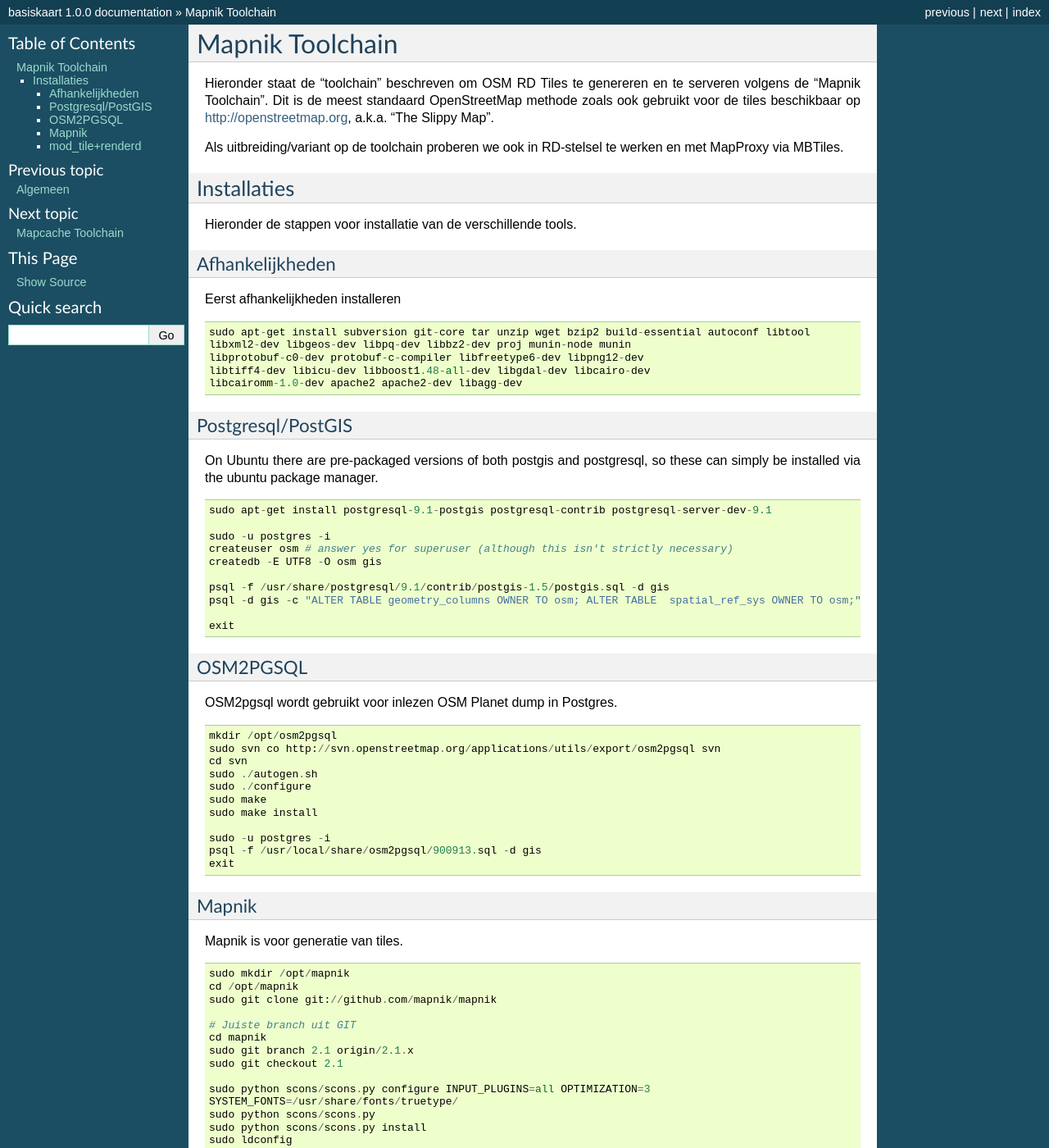
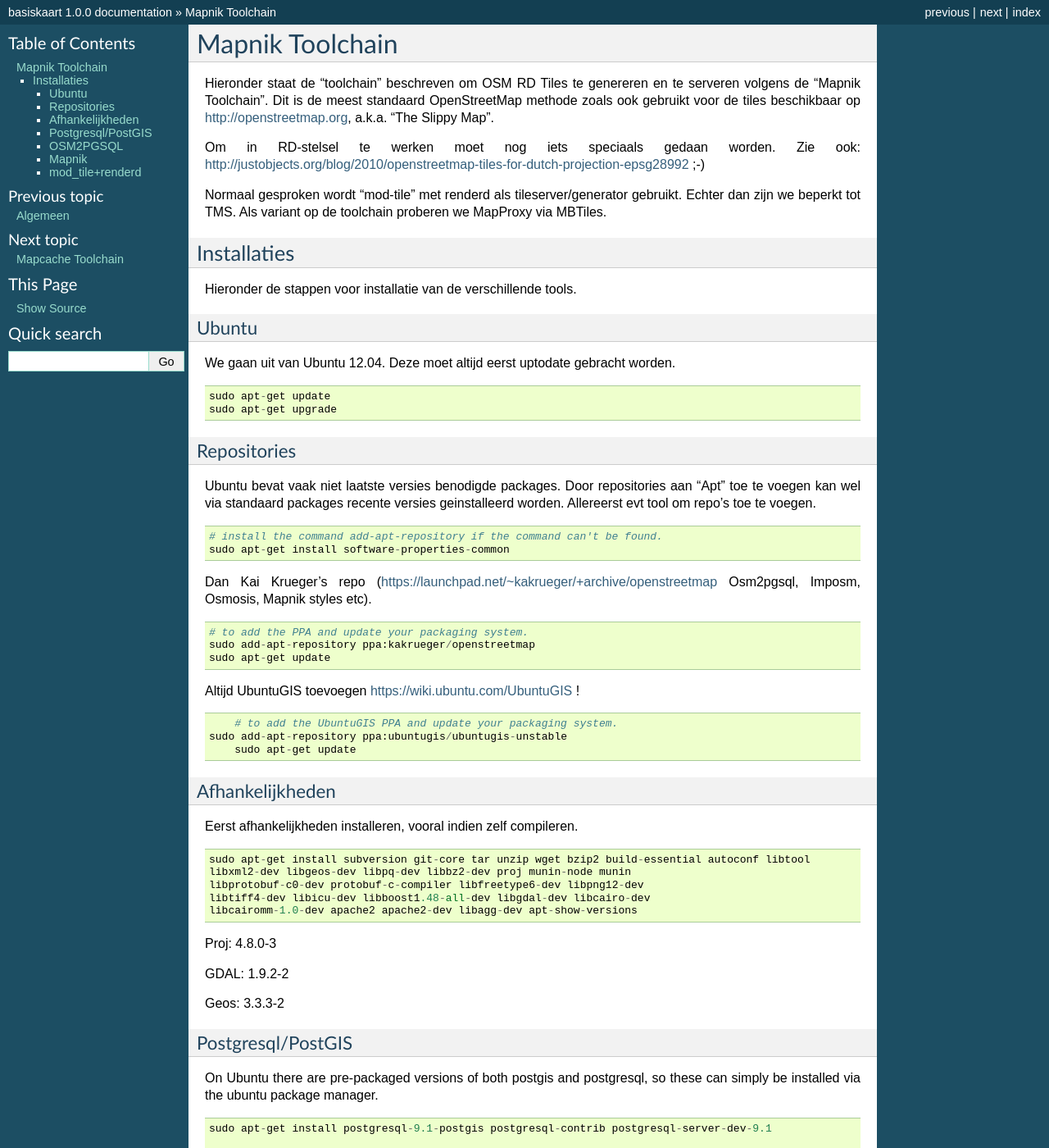
Before and after one commit to opengeogroep/openbasiskaart, a Sphinx documentation site: the page built from docs/source/mapnik-toolchain.rst, in a window 1280 px wide and 1400 px high. Shown: the whole window at 82% size. Built offline with Sphinx 7.4.7, drawn with Linux system fonts in a browser that asks for light colours; some of the changed text lies outside the part shown.

Commit message:
nog meer docu..

```diff
--- a/docs/source/links.rst
+++ b/docs/source/links.rst
@@ -12,3 +12,9 @@
 .. [TileExpiry] Tile Expiry script, https://github.com/openstreetmap/mod_tile/blob/master/openstreetmap-tiles-update-expire.sh
 .. [OSMDBUpdate] Martijn v Exel: hoe OSM DB up to date houden, http://oegeo.wordpress.com/2012/03/06/a-self-updating-openstreetmap-database-of-us-bridges-a-step-by-step-guide/
 .. [OSMPlanetCities] OSM Planet files voor steden, - OSM planet file single city, bijv Amsterdam, http://metro.teczno.com/#amsterdam
+.. [MBTiles] MBTiles spec, http://mapbox.com/developers/mbtiles
+.. [Mapnik] http://mapnik.org
+.. [Imposm] http://imposm.org
+.. [Osmosis] http://wiki.openstreetmap.org/wiki/Osmosis
+.. [MapCache] http://mapserver.org/trunk/mapcache
+.. [Optimalisatie] Toolchain optimalisaties, Fred Ramm, http://www.remote.org/frederik/tmp/ramm-osm2pgsql-sotm-2012.pdf
--- a/docs/source/mapcache-toolchain.rst
+++ b/docs/source/mapcache-toolchain.rst
@@ -5,7 +5,7 @@
 ******************
 
 Hieronder staat de "toolchain" beschreven om OSM RD Tiles te genereren en te serveren volgens
-de "Mapcache Toolchain". Dit is een toolchain op basis van Imposm, MapServer en MapCache.
+de "MapCache Toolchain". Dit is een toolchain op basis van Imposm, MapServer en MapCache.
 
 
 Installaties
@@ -40,4 +40,4 @@
 Imposm
 ------
 
-Imposm wordt gebruikt voor inlezen OSM Planet dump in Postgres. ::
+Imposm wordt gebruikt voor inlezen OSM Planet dump in Postgres...
--- a/docs/source/mapnik-toolchain.rst
+++ b/docs/source/mapnik-toolchain.rst
@@ -8,23 +8,65 @@
 de "Mapnik Toolchain". Dit is de meest standaard OpenStreetMap methode zoals ook gebruikt voor de
 tiles beschikbaar op http://openstreetmap.org, a.k.a. "The Slippy Map".
 
-Als uitbreiding/variant op de toolchain proberen we ook in RD-stelsel te werken en met MapProxy via MBTiles.
+Om in RD-stelsel te werken moet nog iets speciaals gedaan worden.
+Zie ook: http://justobjects.org/blog/2010/openstreetmap-tiles-for-dutch-projection-epsg28992 ;-)
+
+Normaal gesproken wordt "mod-tile" met renderd als tileserver/generator gebruikt.
+Echter dan zijn we beperkt tot TMS.
+Als variant op de toolchain proberen we MapProxy via MBTiles.
 
 Installaties
 ============
 
 Hieronder de stappen voor installatie van de verschillende tools.
 
+Ubuntu
+------
+
+We gaan uit van Ubuntu 12.04. Deze moet altijd eerst uptodate gebracht worden. ::
+
+	sudo apt-get update
+	sudo apt-get upgrade
+
+Repositories
+------------
+
+Ubuntu bevat vaak niet laatste versies benodigde packages. Door repositories aan
+"Apt" toe te voegen kan wel via standaard packages recente versies geinstalleerd worden.
+Allereerst evt tool om repo's toe te voegen. ::
+
+	# install the command add-apt-repository if the command can't be found.
+	sudo apt-get install software-properties-common
+
+Dan Kai Krueger's repo (https://launchpad.net/~kakrueger/+archive/openstreetmap Osm2pgsql, Imposm, Osmosis, Mapnik styles etc). ::
+
+	# to add the PPA and update your packaging system.
+	sudo add-apt-repository ppa:kakrueger/openstreetmap
+	sudo apt-get update
+
+Altijd UbuntuGIS toevoegen https://wiki.ubuntu.com/UbuntuGIS ! ::
+
+	# to add the UbuntuGIS PPA and update your packaging system.
+    sudo add-apt-repository ppa:ubuntugis/ubuntugis-unstable
+	sudo apt-get update
+
 Afhankelijkheden
 ----------------
 
-Eerst afhankelijkheden installeren ::
+Eerst afhankelijkheden installeren, vooral indien zelf compileren. ::
 
      sudo apt-get install subversion git-core tar unzip wget bzip2 build-essential autoconf libtool
      libxml2-dev libgeos-dev libpq-dev libbz2-dev proj munin-node munin
      libprotobuf-c0-dev protobuf-c-compiler libfreetype6-dev libpng12-dev
      libtiff4-dev libicu-dev libboost1.48-all-dev libgdal-dev libcairo-dev
-     libcairomm-1.0-dev apache2 apache2-dev libagg-dev
+     libcairomm-1.0-dev apache2 apache2-dev libagg-dev apt-show-versions
+
+
+Proj: 4.8.0-3
+
+GDAL: 1.9.2-2
+
+Geos: 3.3.3-2
 
 Postgresql/PostGIS
 ------------------
@@ -45,8 +87,13 @@
 OSM2PGSQL
 ---------
 
-OSM2pgsql wordt gebruikt voor inlezen OSM Planet dump in Postgres. ::
+OSM2pgsql wordt gebruikt voor inlezen OSM Planet dump in Postgres.
+Zie ook http://wiki.openstreetmap.org/wiki/Osm2pgsql ::
 
+    # install the osm2pgsql package.
+    sudo apt-get install osm2pgsql
+
+Of build van source. ::
 
     mkdir /opt/osm2pgsql
     sudo svn co http://svn.openstreetmap.org/applications/utils/export/osm2pgsql svn
@@ -63,7 +110,7 @@
 Mapnik
 ------
 
-Mapnik is voor generatie van tiles. ::
+Mapnik is voor generatie van tiles. Kent geen Debian/Ubuntu packages, dus altijd van source bouwen. ::
 
     sudo mkdir /opt/mapnik
     cd /opt/mapnik
```
Also changed, not shown: docs/source/algemeen.rst (+38 -4 lines), docs/source/_static/serving-tiles.png (added).
